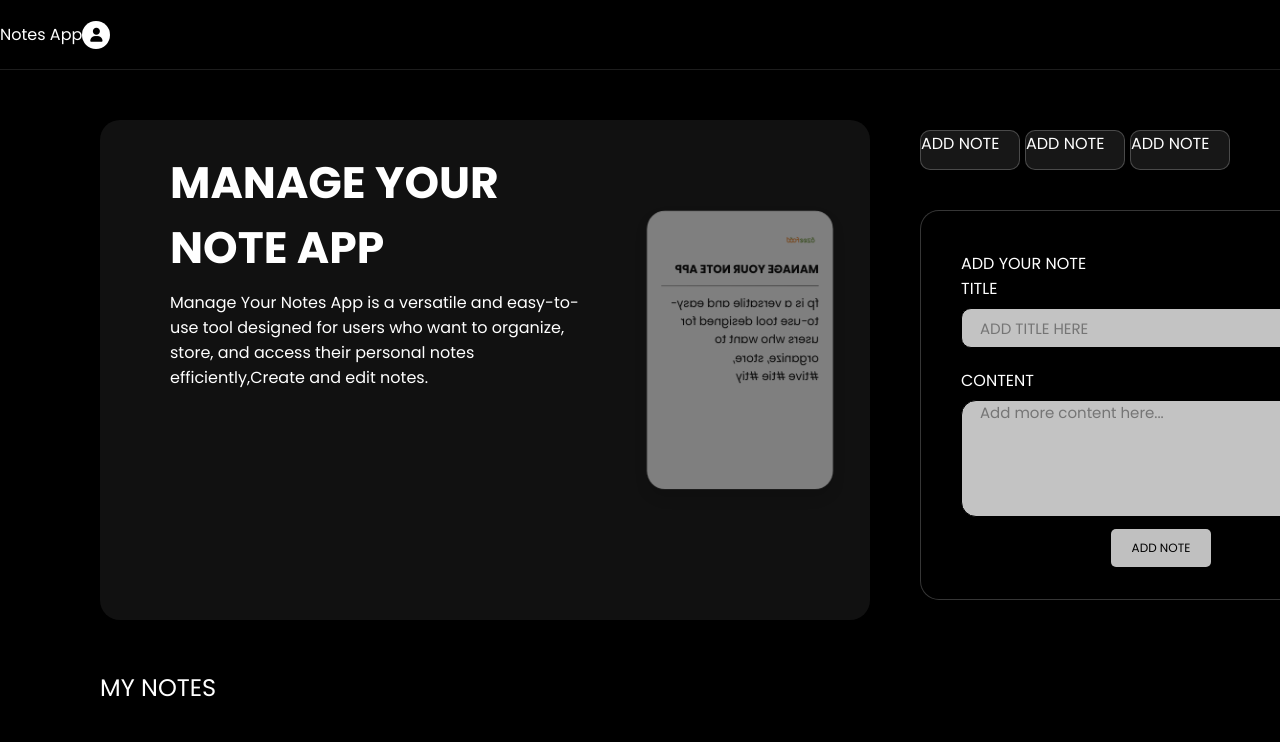
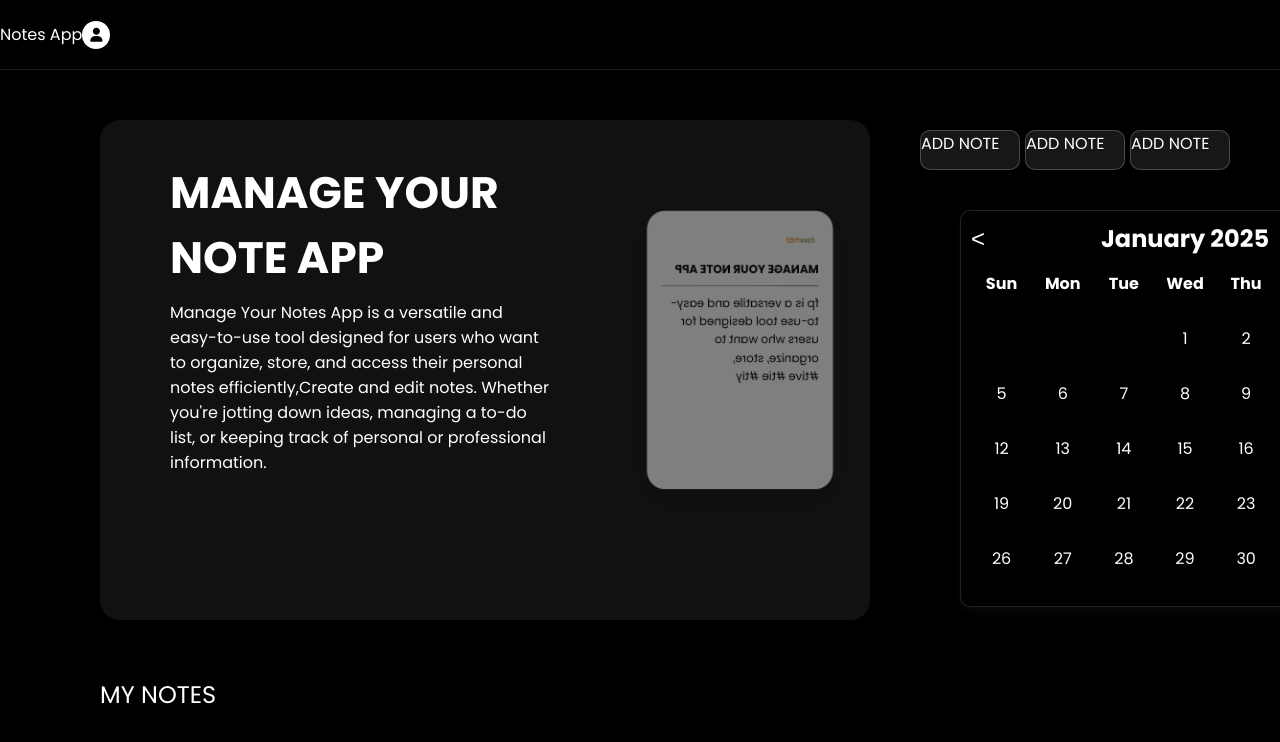
Before and after one commit to sasithhansaka/notes-app-react-express, a React (Vite) app in the folder Frontend/task/: page / in a window 1280 px wide. Shown: the top 742 px of the page. Built offline with nearby package versions, Linux system fonts and the light colour scheme; a web font is replaced by a local one.

Commit message:
home page updated

```diff
--- a/Frontend/task/src/Pages/Home.css
+++ b/Frontend/task/src/Pages/Home.css
@@ -7,12 +7,10 @@
   padding: 0;
 }
 
-body{
+body {
   background-color: #000000;
   font-family: "Poppins", sans-serif;
-
 }
-
 
 /* ???????????????????// */
 
@@ -118,14 +116,13 @@ body{
   height: 70px;
   width: 70px;
   /* padding: 15px 25px; */
-  /* border-radius: 50%;
+/* border-radius: 50%;
   font-size: 16px;
   cursor: pointer;
   box-shadow: 0 4px 8px rgba(0, 0, 0, 0.1);
   z-index: 100;
-} */ */
-
-.addnote-popup {
+} */
+*/ .addnote-popup {
   position: fixed;
   top: 0;
   left: 0;
@@ -212,55 +209,51 @@ body{
 
 /* j?????????????????????????????????????/// */
 
-
-
-.Note-title{
+.Note-title {
   margin-left: 100px;
   font-family: "Poppins", sans-serif;
   color: #ffffff;
   font-weight: 400;
   margin-bottom: 30px;
 }
-.header-container{
+.header-container {
   display: flex;
   gap: 50px;
   margin-bottom: 50px;
   margin-top: 30px;
 }
 
-.note-advertisement-div{
+.note-advertisement-div {
   width: 800px;
-  height:500px;
+  height: 500px;
   background-color: #111111;
   border-radius: 20px;
   margin-left: 100px;
   margin-top: 20px;
   display: flex;
   gap: 10px;
-
 }
 
-
-
-.note-advertisement-div .manage-disc{
+.note-advertisement-div .manage-disc {
   width: 500px;
   padding: 20px;
   /* background-color: #ffffff; */
 }
 
-.manage-disc h3{
+.manage-disc h3 {
   color: #ffffff;
   font-weight: bold;
   font-size: 44px;
- width: 340px;
- margin-left: 50px;
- margin-top: 10px;
+  width: 340px;
+  margin-left: 50px;
+  margin-top: 20px;
 }
 
-.manage-disc p{
+.manage-disc p {
   color: #ffffff;
   margin-left: 50px;
   margin-top: 10px;
+  margin-right: 30px;
 }
 
 .note-advertisement-div .manage-advertisement-note {
@@ -299,11 +292,11 @@ body{
   border-radius: 10px;
 }
 
-.note-add-calender-div{
+.note-add-calender-div {
   color: #ffffff;
 }
 
-.note-add-calender-div .note-add{
+.note-add-calender-div .note-add {
   width: 100px;
   height: 40px;
   background-color: #35343471;
@@ -312,8 +305,7 @@ body{
   margin-top: 30px;
 }
 
-.note-calender-div{
-
+.note-calender-div {
   margin-top: 40px;
 }
 
@@ -322,11 +314,14 @@ body{
   background-color: black;
   color: white;
   border-radius: 10px;
-  width: 400px;
+  width: 450px;
   margin: 20px auto;
   font-family: "Poppins", sans-serif;
   padding: 10px;
   border: 1px solid #ffffff21;
+  margin-left: 40px;
+  padding-bottom: 20px;
+  box-shadow: 2px 4px 8px rgba(18, 18, 18, 0.6);
 }
 
 /* Header styling (Month navigation) */
@@ -393,26 +388,15 @@ body{
   color: white;
 }
 
-
-
-
-
-
-
-
-
-
 .notes-container {
   display: flex;
   flex-wrap: wrap;
   gap: 30px;
-  margin-left:90px;
+  margin-left: 90px;
   color: #ffffff;
   font-family: "Poppins", sans-serif;
   position: relative;
-
 }
-
 
 .note-item {
   width: 320px;
@@ -447,7 +431,7 @@ body{
   color: #ffffffa0;
 }
 
-.hr-div{
+.hr-div {
   border: none;
   height: 1px;
   background: linear-gradient(to right, #5e5d5d, #8c8b8b);
@@ -455,7 +439,7 @@ body{
   width: 100%;
 }
 
-.notes-container .pin-button{
+.notes-container .pin-button {
   width: 26px;
   height: 25px;
   border-radius: 5px;
@@ -466,11 +450,11 @@ body{
   cursor: pointer;
 }
 
-.pin-button i{
+.pin-button i {
   color: #000000;
 }
 
-.notes-container .edit-button{
+.notes-container .edit-button {
   width: 26px;
   height: 25px;
   border-radius: 5px;
@@ -480,11 +464,11 @@ body{
   cursor: pointer;
 }
 
-.edit-button i{
+.edit-button i {
   color: #000000;
 }
 
-.delete-button{
+.delete-button {
   width: 30px;
   height: 30px;
   border-radius: 5px;
@@ -495,7 +479,7 @@ body{
   cursor: pointer;
 }
 
-.delete-button i{
+.delete-button i {
   color: #00ffff;
 }
 
--- a/Frontend/task/src/Pages/Home.jsx
+++ b/Frontend/task/src/Pages/Home.jsx
@@ -174,7 +174,9 @@ function Home() {
               <p>
                 Manage Your Notes App is a versatile and easy-to-use tool
                 designed for users who want to organize, store, and access their
-                personal notes efficiently,Create and edit notes.
+                personal notes efficiently,Create and edit notes. Whether you're
+                jotting down ideas, managing a to-do list, or keeping track of
+                personal or professional information.
               </p>
             </div>
             <div className="manage-advertisement-note">
@@ -204,7 +206,7 @@ function Home() {
             </div>
 
             <div className="note-calender-div">
-              {/* <div className="calendar-container">
+              <div className="calendar-container">
                 <div className="calendar-header">
                   <button onClick={goToPreviousMonth}>&lt;</button>
                   <h2>
@@ -233,8 +235,8 @@ function Home() {
                     ))}
                   </div>
                 </div>
-              </div> */}
-              <Add_note />
+              </div>
+              {/* <Add_note /> */}
             </div>
           </div>
         </div>
```
